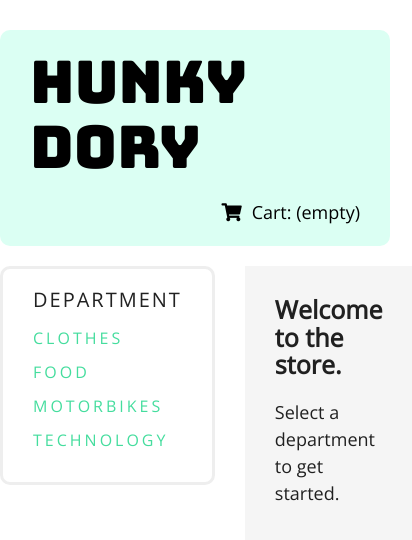
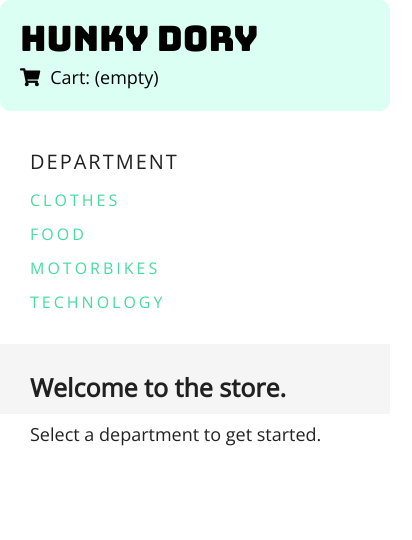
Before and after one commit to patrick-hurley/vue-shopping-cart, a Vue app: page /#/ in a window 390 px wide. Shown: the top 540 px of the page, 412 px wide, since content can reach past the window. Built offline with nearby package versions, Linux system fonts and the light colour scheme.

Commit message:
Added mobile responsive for ProductView

```diff
--- a/src/App.vue
+++ b/src/App.vue
@@ -141,6 +141,7 @@ export default {
 
 <style lang="scss">
 
+@import 'assets/scss/grid';
 @import 'assets/scss/materialize/materialize';
 @import url('https://use.fontawesome.com/releases/v5.6.3/css/all.css');
 @import url('https://fonts.googleapis.com/css?family=Bungee|Open+Sans');
@@ -188,6 +189,9 @@ blockquote {
 
 .inner {
   padding: 20px 30px;
+    @media only screen and (max-width: $screen-sm-max){
+      padding: 20px;
+  }
 }
 
 nav {
@@ -195,20 +199,33 @@ nav {
   background: $accent-color;
   border-radius: 10px;
   margin-top: 30px;
+  @media only screen and (max-width: $screen-sm-max){
+    margin-top: 0px;
+  }
 }
 
 .logo {
   font-family: 'Bungee';
-  font-size: 30px;
-  float: left;
-  a {
+  @media only screen and (min-width: $screen-md-min){
+    float: left;
+  }
+  h1 {
     color: black;
+    font-size: 50px;
+    @media only screen and (max-width: $screen-sm-max){
+      font-size: 35px;
+    }
   }
 }
 
 .shopping-status {
-  float: right;
-  margin-top: 20px;
+  @media only screen and (min-width: $screen-md-min){
+    float: right;
+  }
+  margin-top: 14px;
+  @media only screen and (max-width: $screen-sm-max){
+    margin-top: 5px;
+  }
   a {
     cursor: pointer;
     color: black;
@@ -284,9 +301,19 @@ section.table {
 aside {
   display: table-cell;
   width: 300px;
+  @media only screen and (max-width: $screen-sm-max){
+    display: block;
+    width: 100%;
+  }
+  @media only screen and (max-width: $screen-md-max){
+    width: 30%;
+  }
   vertical-align: top;
   .menu {
       border: 3px solid #eeeeee;
+      @media only screen and (max-width: $screen-sm-max){
+        border: none;
+      }
       border-radius: 10px;
       padding: 20px 30px 30px;
   }
@@ -317,6 +344,11 @@ main {
   display: table-cell;
   padding-left: 30px;
   height: 1em;
+  @media only screen and (max-width: $screen-sm-max){
+    display: block;
+    width: 100%;
+    padding-left: 0px;
+  }
 }
 
 .router-link-active:not(.no-active) {
@@ -353,16 +385,31 @@ main {
     border: 1px solid rgb(201, 201, 201);
     height: 80vh;
     width: 60vw;
+    @media only screen and (max-width: $screen-sm-max){
+      width: 95vw;
+    }
+    @media only screen and (min-width: $screen-md-min) and (max-width: $screen-md-max){
+      width: 80vw;
+    }
   }
   .modal-cell {
     display: table-cell;
     vertical-align: middle;
+    @media only screen and (max-width: $screen-sm-max){
+      padding-left: 20px;
+      padding-right: 20px;
+    }
   }
   .modal-content {
     margin: 0 auto;
-    width: 500px;
+    @media only screen and (min-width: $screen-md-min){
+      width: 500px;
+    }
     h2 {
       margin-bottom: 30px;
+      @media only screen and (max-width: $screen-sm-max){
+        font-size: 30px;
+      }
     }
     hr {
       margin-bottom: 20px;
--- /dev/null
+++ b/src/assets/scss/grid.scss
@@ -0,0 +1,6 @@
+$screen-xs-max: 540px;
+$screen-sm-min: 541px;
+$screen-sm-max: 767px;
+$screen-md-min: 768px;
+$screen-md-max: 920px;
+$screen-lg-min: 921px;
--- a/src/components/Product.vue
+++ b/src/components/Product.vue
@@ -58,29 +58,46 @@ export default {
 
 <style scoped lang="scss">
 
+@import '../assets/scss/grid';
+
 $color-button: #d4d4d4;
 
 .product {
   display: table;
   width: 100%;
   height: 250px;
+  @media only screen and (max-width: $screen-md-max){
+    height: 180px;
+  }
   margin-bottom: 30px;
   background: #f5f5f5;
   border-radius: 10px;
   padding: 10px;
   .product-image {
-    display: table-cell;
-    padding: 20px;
-    width: 350px;
+    @media only screen and (min-width: $screen-md-min){
+      display: table-cell;
+      width: 200px;
+      padding: 20px;
+    }
+    @media only screen and (min-width: $screen-lg-min) {
+      width: 350px;
+    }
+    padding: 10px;
     img {
       width: 100%;
-      height: 220px;
     }
   }
   .product-info {
-    display: table-cell;
+    @media only screen and (min-width: $screen-md-min){
+      display: table-cell;
+    }
     vertical-align: top;
     padding: 20px 10px;
+    @media only screen and (max-width: $screen-md-max){
+      h3 {
+        font-size: 30px;
+      }
+    }
     a:hover {
       text-decoration: underline;
       text-decoration-color: #b7ebd9;
--- a/src/views/ProductDetail.vue
+++ b/src/views/ProductDetail.vue
@@ -1,6 +1,6 @@
 <template>
     <div v-if="product" class="product-detail">
-        <h1>{{ product.name }}</h1>
+        <h2>{{ product.name }}</h2>
         <img :src="require(`../assets/img/${product.img}.png`)" alt=""/>
         <p>{{ lorem }}</p>
         <router-link class="btn red lighten-1" :to="{ name: 'department', params: { department: product.department.toLowerCase() }}"><i class="fas fa-arrow-left"/> Back to {{ product.department }}</router-link>
@@ -54,9 +54,22 @@
 
 <style lang="scss" scoped>
 
+@import '../assets/scss/grid';
+
 .product-detail {
     width: 80%;
+    @media only screen and (max-width: $screen-sm-max){
+        width: 100%;
+        margin: 0 auto;
+        padding-left: 25px;
+        padding-right: 25px;
+    }
     margin-bottom: 50px;
+    h2 {
+        @media only screen and (max-width: $screen-sm-max){
+            font-size: 35px;
+        }
+    }
     img {
         width: 100%;
         margin: 20px 0;
@@ -67,12 +80,27 @@
     p {
         margin-bottom: 20px;
     }
+    .btn {
+        @media only screen and (max-width: $screen-sm-max){
+            display: block;
+            width: 100%;
+        }
+    }
     button {
-        margin-left: 30px;
+        @media only screen and (max-width: $screen-sm-max){
+            margin-top: 20px;
+        }
+        @media only screen and (min-width: $screen-md-min){
+            margin-left: 30px;
+        }
     }
     blockquote {
         display: inline-block;
         margin-left: 30px;
+        @media only screen and (max-width: $screen-md-max){
+            display: block;
+            margin: 20px 0
+        }
     }
 
 }
```
Also changed, not shown: src/assets/img/macbookpro.png, src/assets/img/spaghetti.png.
